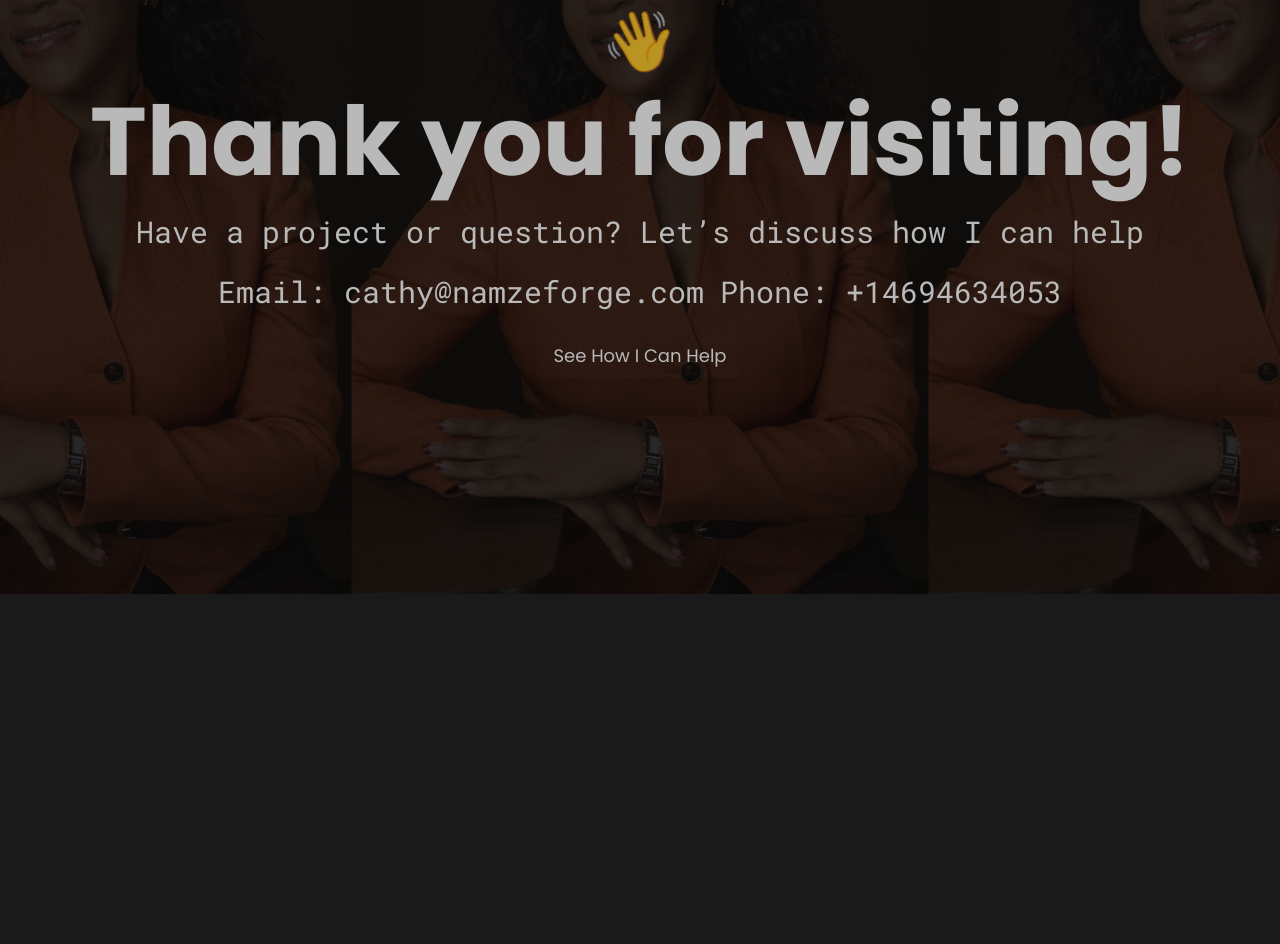
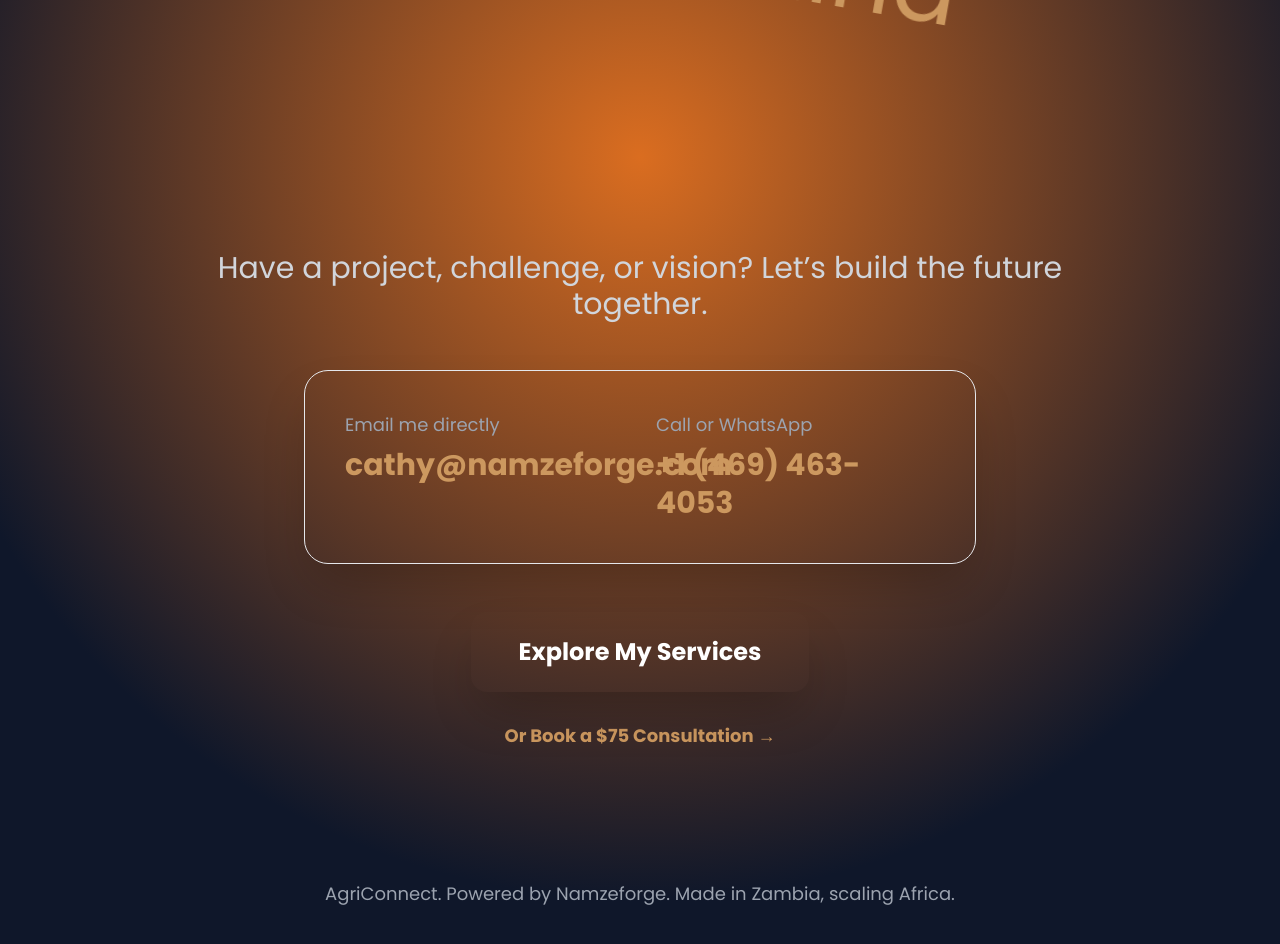
Before and after one commit to Cathy-45/cathy-portfolio-integrated, a React (Vite) app: page /contact in a window 1280 px wide. Shown: the part 400-1344 px from the top of the page. Before the commit the page ends 994 px from the top, so only its background shows below. Built offline with nearby package versions, Linux system fonts and the light colour scheme.

Commit message:
feat(contact): full empire upgrade – stunning thank you + dual CTA conversion machine

```diff
--- a/src/components/Contact.jsx
+++ b/src/components/Contact.jsx
@@ -1,48 +1,106 @@
 
 import React from "react";
-import { Link, Routes, Route } from "react-router-dom";
-import backgroundImage from "../assets/background.jpg";
+import { Link } from "react-router-dom";
 
 const Contact = () => {
   return (
-    <section
-      className="min-h-screen bg-[#1a1a1a] text-white flex flex-col items-center justify-center p-4 sm:p-6 md:p-10"
+    <section className="min-h-screen relative overflow-hidden">
+      {/* SUNRISE GLOW + FLOATING ORANGE BUBBLES — EMPIRE STANDARD */}
+      <div
+        className="absolute inset-0"
         style={{
-        backgroundImage: `url(${backgroundImage})`,
-        backgroundBlendMode: "overlay",
-        backgroundColor: "rgba(26, 26, 26, 0.96)",
-        opacity: 0.7,
-        backgroundPosition: "center top",
-        backgroundSize: "contain",
+          background: "radial-gradient(circle at 50% 30%, #da6d20 0%, #0f172a 70%)",
         }}
+      />
+      <div className="absolute inset-0 bg-gradient-to-b from-transparent via-black/30 to-black/80" />
+
+      <div className="absolute inset-0 pointer-events-none overflow-hidden">
+        {[...Array(10)].map((_, i) => (
+          <div
+            key={i}
+            className="absolute rounded-full bg-[#da6d20]/20 blur-3xl animate-float"
+            style={{
+              width: `${120 + i * 60}px`,
+              height: `${120 + i * 60}px`,
+              top: `${5 + i * 11}%`,
+              left: `${5 + i * 11}%`,
+              animationDuration: `${8 + i * 2}s`,
+              animationDelay: `${i * 0.8}s`,
+            }}
+          />
+        ))}
+      </div>
+
+      {/* MAIN CONTENT */}
+      <div className="relative z-10 min-h-screen flex flex-col items-center justify-center px-6 py-24">
+        <div className="text-center max-w-4xl mx-auto">
+          {/* REAL WAVING HAND */}
+          <div className="text-6xl sm:text-8xl animate-wave mb-10 select-none">Waving Hand</div>
+
+          <h1 className="text-5xl sm:text-6xl md:text-7xl lg:text-8xl font-black mb-8
+                         text-transparent bg-clip-text
+                         bg-gradient-to-r from-[#da6d20] via-[#fdba74] to-[#da6d20]
+                         bg-[length:200%_200%] animate-gradient-x">
+            Thank You for Visiting
+          </h1>
+
+          <p className="text-xl sm:text-2xl md:text-3xl text-gray-300 mb-12 leading-relaxed">
+            Have a project, challenge, or vision? Let’s build the future together.
+          </p>
+
+          {/* CONTACT INFO — GLASS CARD STYLE */}
+          <div className="backdrop-blur-xl bg-white/10 rounded-3xl p-10 border border-white/20
+                          shadow-2xl shadow-black/70 max-w-2xl mx-auto mb-12">
+            <div className="grid grid-cols-1 sm:grid-cols-2 gap-8 text-center sm:text-left">
+              <div>
+                <p className="text-gray-400 text-lg mb-2">Email me directly</p>
+                <a
+                  href="mailto:cathy@namzeforge.com"
+                  className="text-2xl sm:text-3xl font-bold text-[#fdba74] hover:text-white transition"
                 >
-      <div className="text-4xl sm:text-6xl animate-wave mb-4 sm:mb-6">👋</div>
-      <h2 className="text-3xl sm:text-4xl md:text-5xl lg:text-8xl font-poppins font-bold mb-4 sm:mb-6 text-[#fdba74] text-center">
-        Thank you for visiting!
-      </h2>
-      <p className="text-xl sm:text-2xl md:text-3xl font-roboto text-white text-center mb-6">
-        Have a project or question? Let’s discuss how I can help
-      </p>
-      <div className="flex flex-col sm:flex-row space-y-2 sm:space-y-0 sm:space-x-4 mb-6">
-        <p className="text-xl sm:text-2xl md:text-3xl font-roboto text-white text-center">
-          Email:{" "}
-          <a href="mailto:cathy@namzeforge.com" className="text-white hover:underline">
                   cathy@namzeforge.com
                 </a>
-        </p>
-        <p className="text-xl sm:text-2xl md:text-3xl font-roboto text-white text-center">
-          Phone:{" "}
-          <a href="tel:+14694634053" className="text-white hover:underline">
-            +14694634053
+              </div>
+              <div>
+                <p className="text-gray-400 text-lg mb-2">Call or WhatsApp</p>
+                <a
+                  href="tel:+14694634053"
+                  className="text-2xl sm:text-3xl font-bold text-[#fdba74] hover:text-white transition"
+                >
+                  +1 (469) 463-4053
                 </a>
+              </div>
+            </div>
+          </div>
+
+          {/* POWERFUL CTA */}
+          <div className="space-y-6">
+            <Link
+              to="/services"
+              className="inline-block bg-gradient-to-r from-[#da6d20] to-[#fd923c]
+                         hover:from-[#c75a10] hover:to-[#e07b2a] text-white font-bold text-xl sm:text-2xl
+                         py-6 px-12 rounded-2xl shadow-2xl transform hover:scale-105
+                         transition-all duration-300"
+            >
+              Explore My Services
+            </Link>
+
+            <div className="mt-8">
+              <Link
+                to="/consultation"
+                className="inline-block text-[#fdba74] font-bold text-lg hover:text-white transition"
+              >
+                Or Book a $75 Consultation →
+              </Link>
+            </div>
+          </div>
+
+          {/* EMPIRE SIGNATURE */}
+          <p className="mt-32 text-gray-400 text-lg">
+            AgriConnect. Powered by Namzeforge. Made in Zambia, scaling Africa.
           </p>
         </div>
-      <Link
-        to="/services"
-        className="bg-[#3f3f46] text-[#fb923c] font-poppins text-sm sm:text-lg py-2 px-4 rounded shadow-lg hover:shadow-xl transition-shadow"
-      >
-        See How I Can Help
-      </Link>
+      </div>
     </section>
   );
 };
```
Lines whose indentation alone changed are shown as unchanged.
